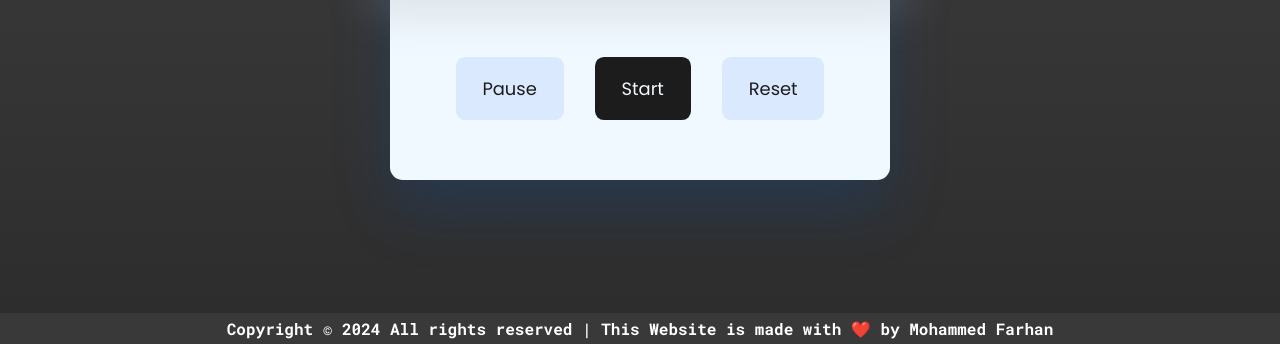
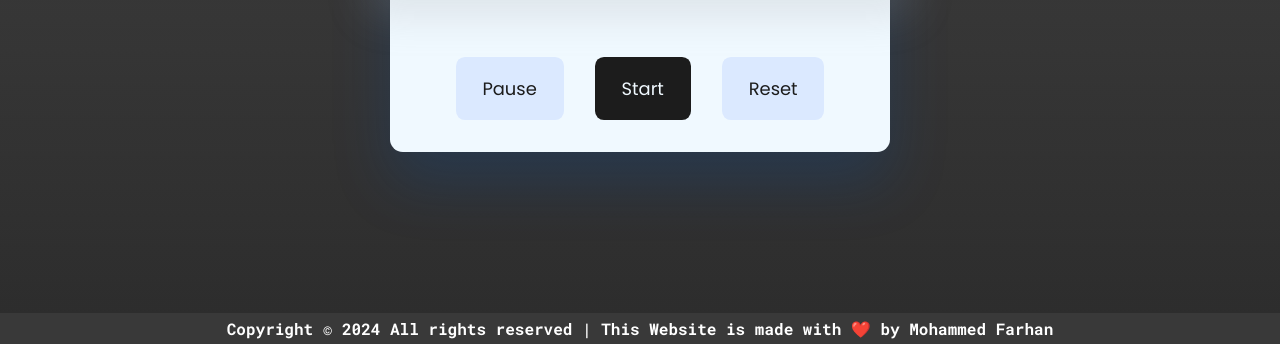
Before and after one commit to MohammedFarhan1/PRODIGY_WD_02, a plain HTML site: page index.html in a window 1280 px wide. Shown: the part 456-800 px from the top of the page. Drawn offline with Linux system fonts and the light colour scheme.

Commit message:
Update style.css

```diff
--- a/style.css
+++ b/style.css
@@ -23,7 +23,7 @@ body {
 .container {
   background-color: #f0f9ff;
   width: min(90%, 31.25em);
-  padding: 3.75em 0;
+  padding: 2em 0;
   border-radius: 0.8em;
   box-shadow: 0 1.97em 3.75em rgba(1, 87, 185, 0.2);
 }
```
